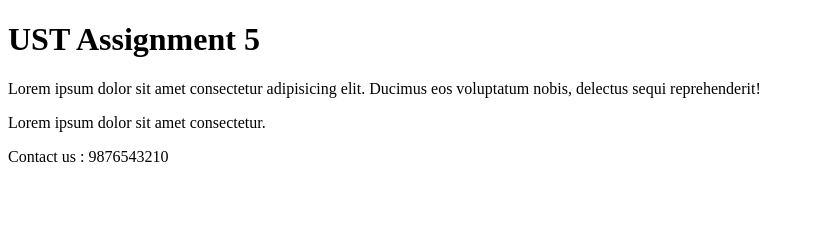
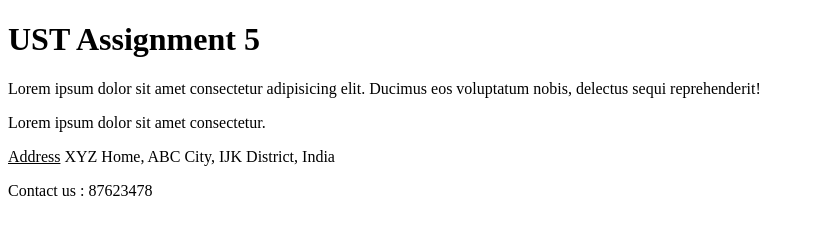
Before and after one commit to ameerali-19/ust-assignment5, a plain HTML site: page index.html in a window 1280 px wide. Shown: the whole page, without its empty margins (0-814 px from the left). Drawn offline with Linux system fonts and the light colour scheme.

Commit message:
Add address

```diff
--- a/index.html
+++ b/index.html
@@ -11,7 +11,15 @@
 
     <p>Lorem ipsum dolor sit amet consectetur.</p>
 
-    <footer>Contact us : 9876543210</footer>
+    <p>
+        <u>Address</u>
+        XYZ Home,
+        ABC City,
+        IJK District,
+        India
+    </p>
+
+    <footer>Contact us : 87623478</footer>
 
 </body>
 </html>
```
